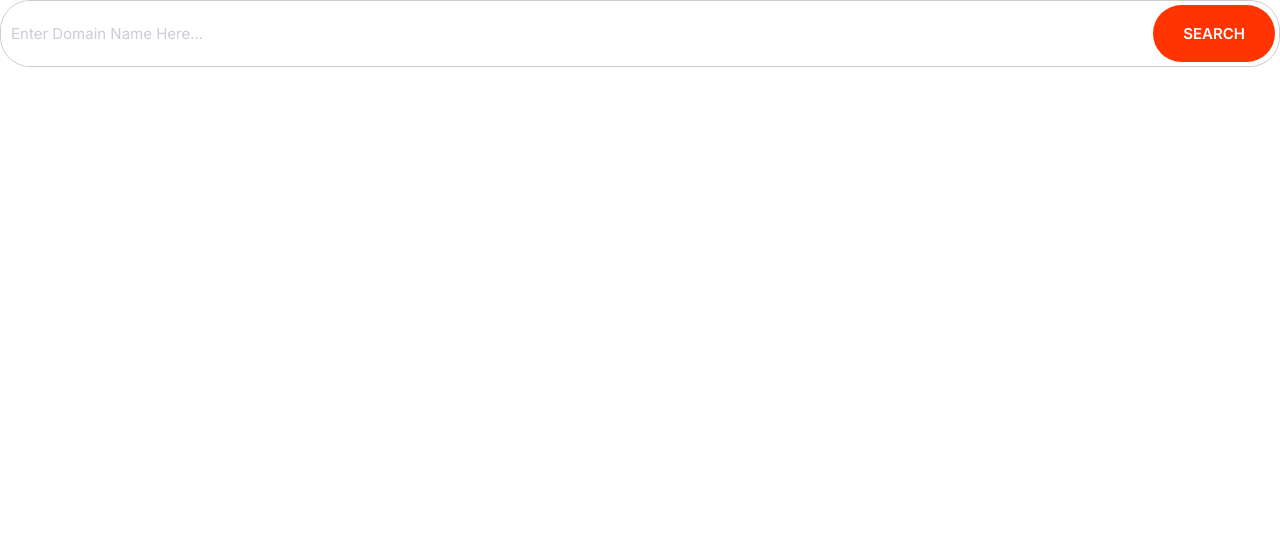
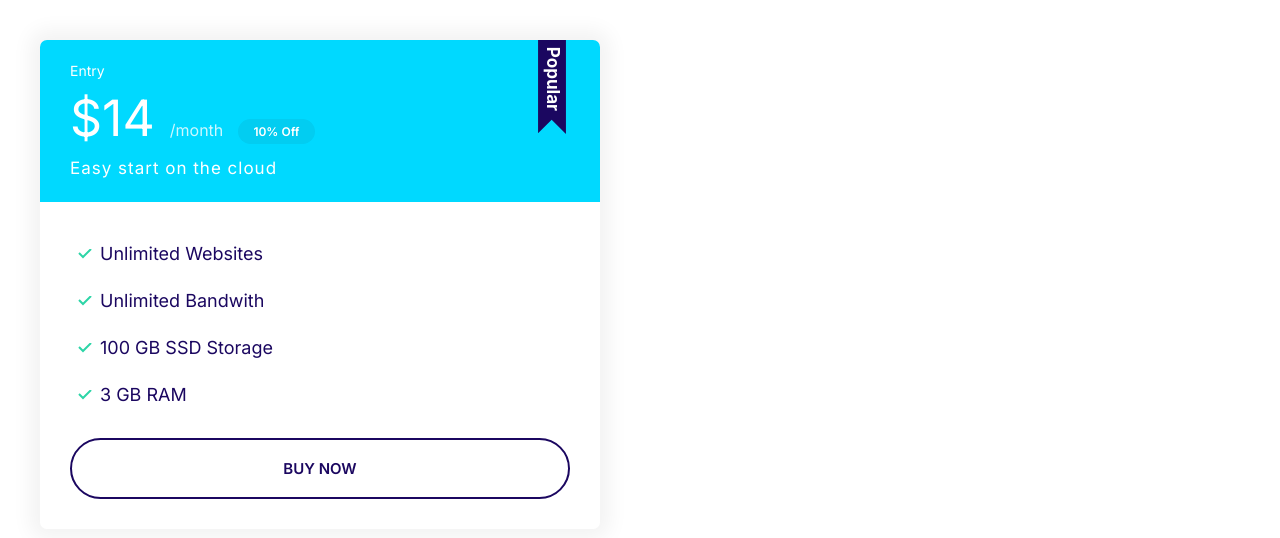
Before and after one commit to prathamesh231197/moshify, a plain HTML site: page index.html in a window 1280 px wide. Drawn offline with Linux system fonts and the light colour scheme.

Commit message:
Plan components including badge media not included CHP 20 complete

```diff
--- a/css/style.css
+++ b/css/style.css
@@ -111,8 +111,13 @@ a {
     color: #fff;
 }
 
+.card--secondary .badge--secondary {
+    background: #02cdf1;
+}
+
 .badge--small {
     font-size: 1.6rem;
+    padding: 0.5rem 1.5rem;
 }
 
 @media screen and  (min-width:1024px) {
@@ -270,3 +275,89 @@ a {
         font-size: 1.5rem;
     }
 }
+
+/* Cards */
+.card  {
+    border-radius: 7px;
+    box-shadow: 0 0 20px 10px #f3f3f3;
+    overflow: hidden;
+}
+
+.card__header, .card__body {
+    padding: 2rem 3rem;
+}
+
+.card--primary  .card__header {
+    background: var(--color-primary);
+    color: #fff;
+}
+
+.card--secondary  .card__header {
+    background: var(--color-secondary);
+    color: #fff;
+}
+
+/* Plans */
+
+.plan__name {
+    color: #fff;
+    margin: 0;
+    font-weight: 500;
+    font-size: 2.4rem;
+}
+
+.plan__price {
+    font-size: 6rem;
+}
+
+.plan__billing-cycle {
+    font-size: 2.4rem;
+    font-weight: 300;
+    opacity: 0.8;
+    margin: 1rem;
+}
+
+.plan__description {
+    font-size: 2rem;
+    font-weight: 300;
+    letter-spacing: 1px;
+    display: block;
+}
+
+.plan .list__item {
+    margin-bottom: 2rem;
+}
+
+.plan--popular .card__header {
+    position: relative;
+}
+
+.plan--popular .card__header::before {
+    content: url(../images/popular.svg);
+    width: 40px;
+    display: inline-block;
+    position: absolute;
+    top: -6px;
+    right: 5%;
+
+}
+
+@media screen and (min-width: 1024px) {
+    .plan__name {
+        font-size: 1.4rem;
+    }
+
+    .plan__price {
+        font-size: 5rem;
+    }
+
+    .plan__billing-cycle {
+        font-size: 1.6rem;
+    }
+
+    .plan__description {
+        font-size: 1.7rem;
+    }
+}
+
+}
--- a/index.html
+++ b/index.html
@@ -15,13 +15,27 @@
     <link rel="stylesheet" href="css/style.css" />
   </head>
   <body>
-    <div class="input-group">
-      <input
-        type="text"
-        class="input"
-        placeholder="Enter Domain Name Here..."
-      />
-      <button class="btn btn--accent">Search</button>
+    <div style="width: 50%; padding: 4rem">
+      <div class="plan plan--popular">
+        <div class="card card--secondary">
+          <header class="card__header">
+            <h3 class="plan__name">Entry</h3>
+            <span class="plan__price">$14</span>
+            <span class="plan__billing-cycle">/month</span>
+            <span class="badge badge--secondary badge--small">10% Off</span>
+            <span class="plan__description">Easy start on the cloud</span>
+          </header>
+          <div class="card__body">
+            <ul class="list list--tick">
+              <li class="list__item">Unlimited Websites</li>
+              <li class="list__item">Unlimited Bandwith</li>
+              <li class="list__item">100 GB SSD Storage</li>
+              <li class="list__item">3 GB RAM</li>
+            </ul>
+            <button class="btn btn--outline btn--block">Buy Now</button>
+          </div>
+        </div>
+      </div>
     </div>
   </body>
 </html>
```
Also changed, not shown: images/popular.svg (added).
